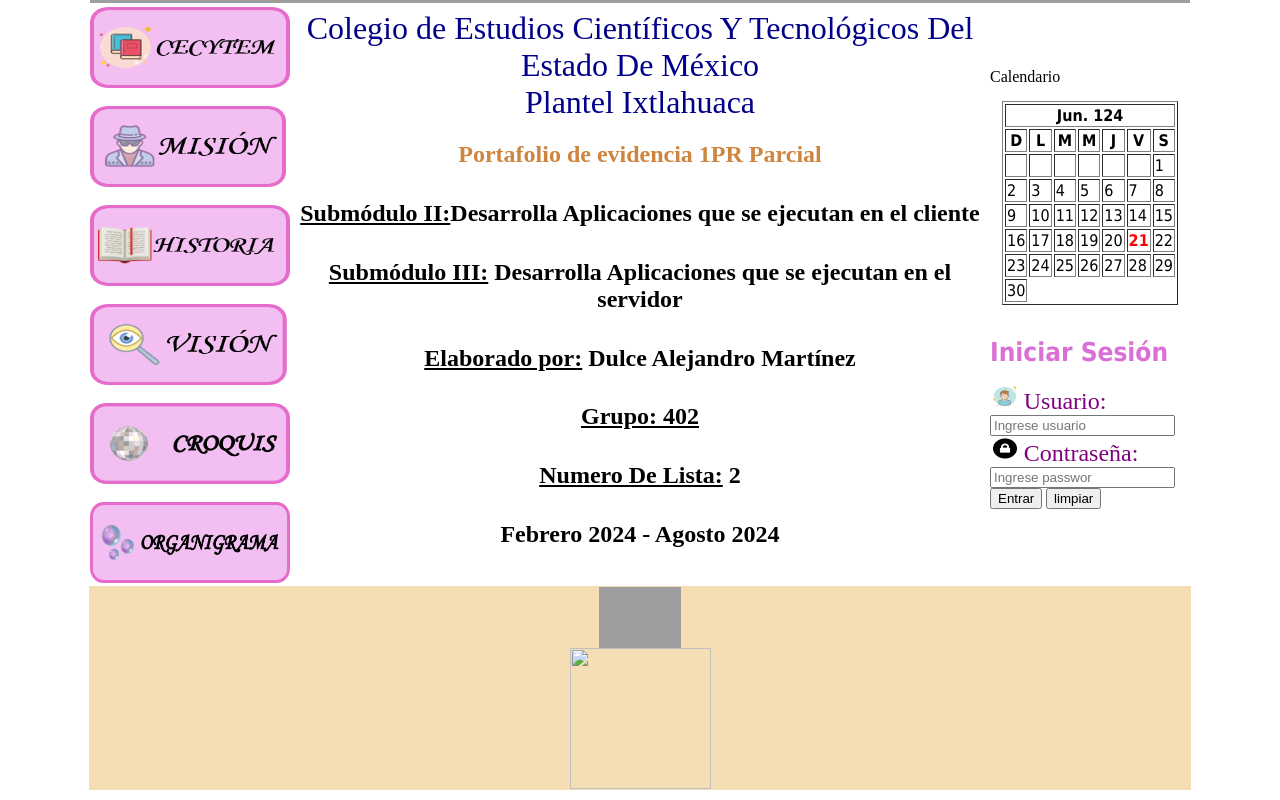
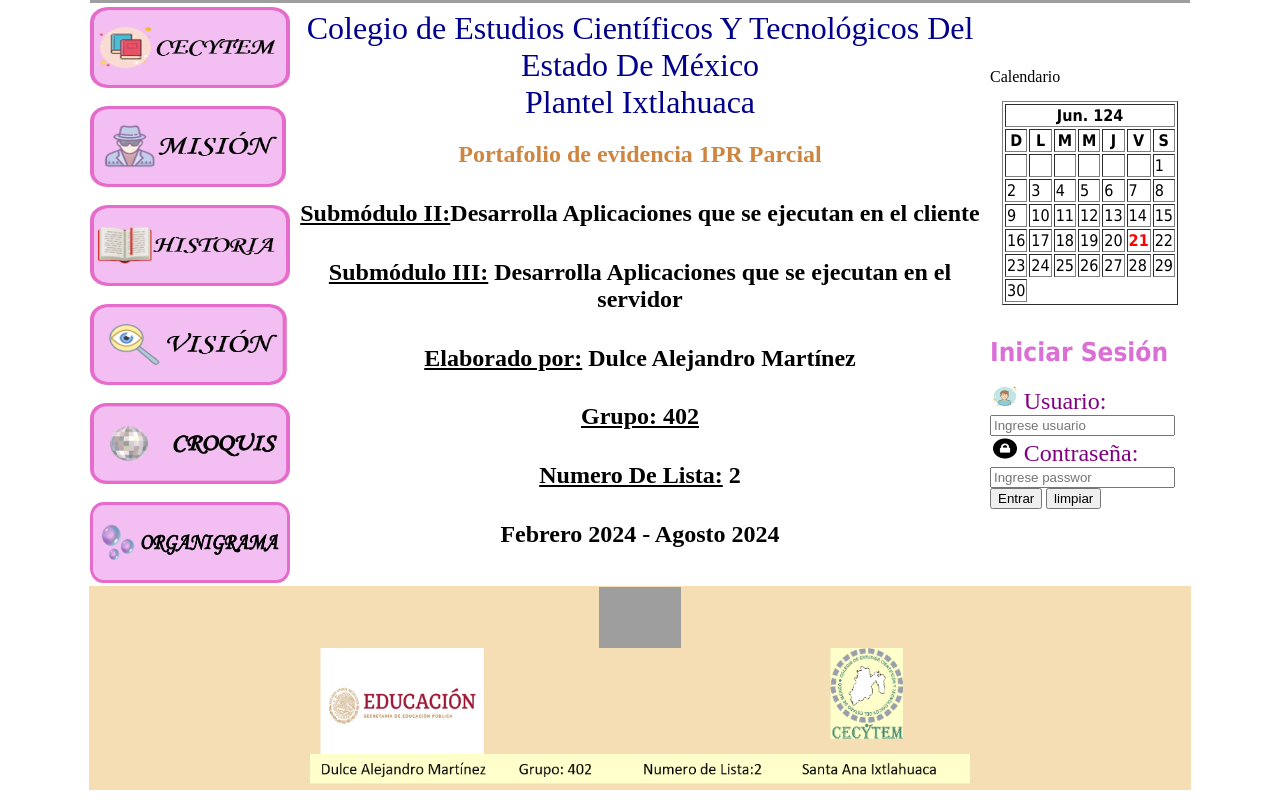
Before and after one commit to Dul-sys/web, a plain HTML site: page index.html in a window 1280 px wide. Shown: the part 304-1104 px from the top of the page. Drawn offline with Linux system fonts and the light colour scheme; grey boxes are pictures that could not be loaded.

Commit message:
Update index.html

```diff
--- a/index.html
+++ b/index.html
@@ -159,7 +159,7 @@ alert("USUARIO O CONTRASEÑA INCORRECTA");
 <td colspan="3" bgcolor= "#F5DEB3">
  <center><img src="ce.jpg"widht="13" height="61"/></center>
 <footer>
-<center><img src="pie.jpg"widht="1100" height="141"/></center>
+<center><img src="pie.png"widht="1100" height="141"/></center>
 </div>
 </footer>
 </td>
```
